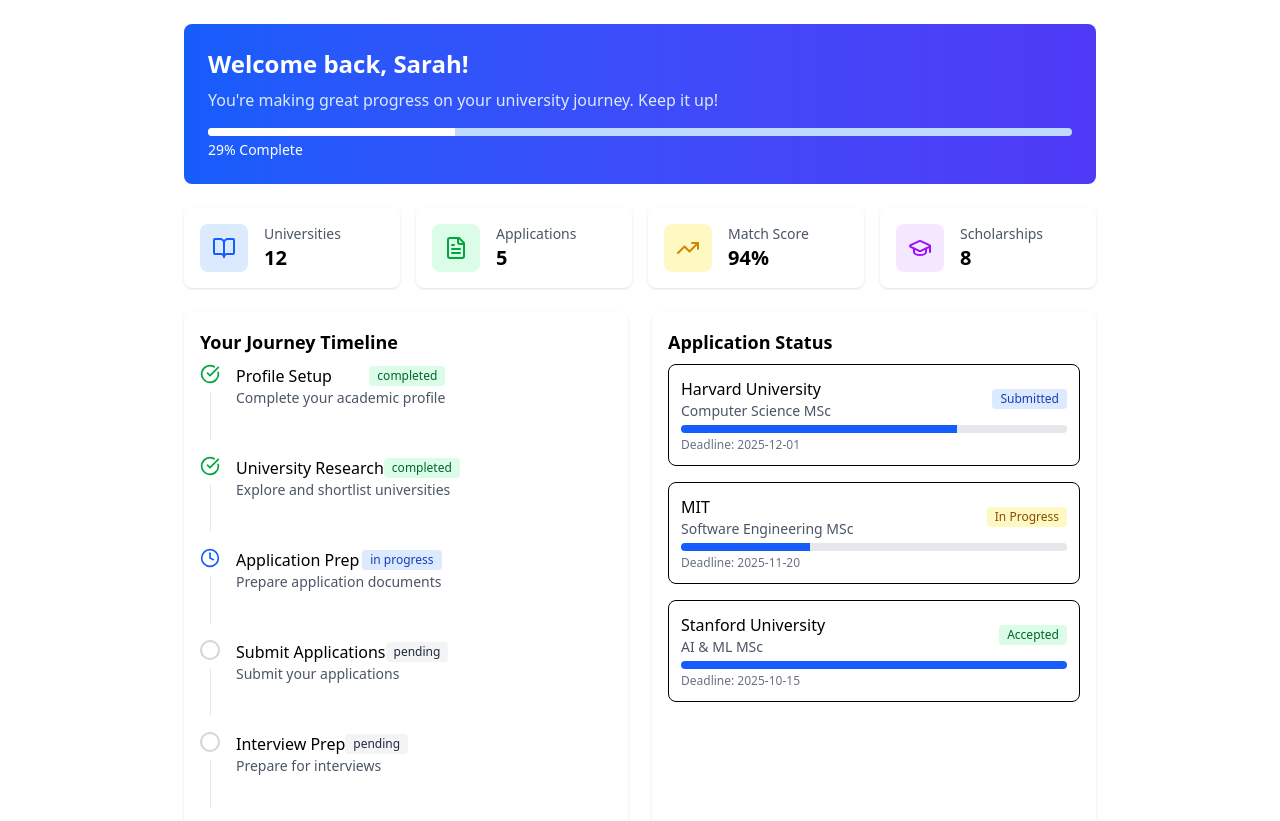
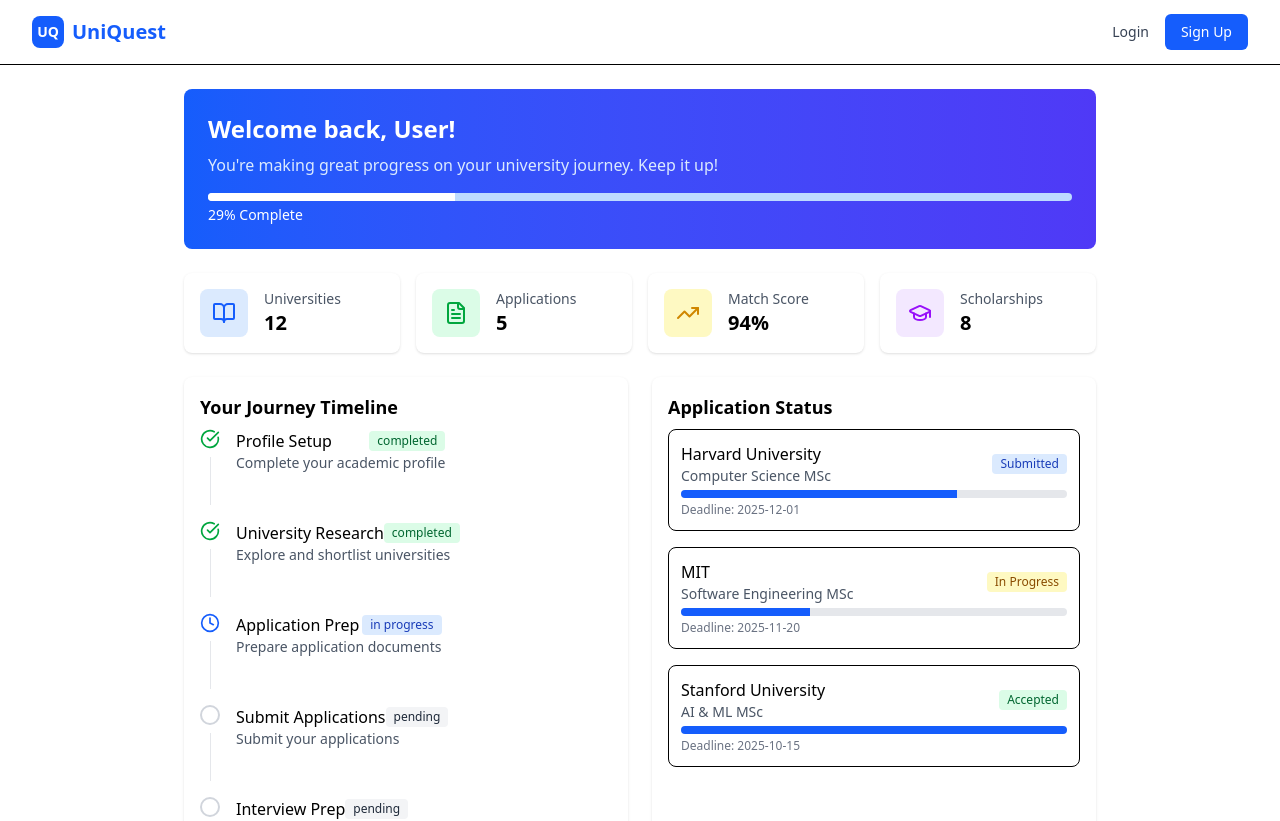
Before and after one commit to ShriyashParandkar23/UniQuest, a React (Vite) app in the folder frontend/: page /dashboard in a window 1280 px wide. Shown: the top 821 px of the page. Built offline with nearby package versions, Linux system fonts and the light colour scheme; no server answers.

Commit message:
Added header and footer to dashboard and made minor changes

```diff
--- a/frontend/pages/Dashboard.jsx
+++ b/frontend/pages/Dashboard.jsx
@@ -1,10 +1,25 @@
 import React from "react";
+import Header from '../components/Header';
+import { useUser, useClerk } from '@clerk/clerk-react'
+import { Link, useNavigate } from 'react-router-dom'
+import Footer from '../components/Footer';
 import {
   BookOpen, Calendar, Clock, CheckCircle, AlertCircle,
   TrendingUp, FileText, GraduationCap, Bell
 } from "lucide-react";
 
 export default function Dashboard() {
+  const { isLoaded, isSignedIn, user } = useUser()
+  const clerk = useClerk()
+  const navigate = useNavigate()
+
+  const displayName =
+    user?.firstName ||
+    user?.fullName ||
+    user?.primaryEmailAddress?.emailAddress ||
+    user?.emailAddresses?.[0]?.emailAddress ||
+    'User'
+
   // Dummy data
   const journeySteps = [
     { id: 1, title: 'Profile Setup', status: 'completed', description: 'Complete your academic profile' },
@@ -51,10 +66,12 @@ export default function Dashboard() {
   };
 
   return (
+    <>
+    <Header />
     <div className="space-y-6 p-6 mx-40">
       {/* Welcome Section */}
       <div className="bg-gradient-to-r from-blue-600 to-indigo-600 rounded-lg p-6 text-white">
-        <h1 className="text-2xl font-bold mb-2">Welcome back, Sarah!</h1>
+        <h1 className="text-2xl font-bold mb-2">Welcome back, {displayName}!</h1>
         <p className="text-blue-100 mb-4">You're making great progress on your university journey. Keep it up!</p>
         <div className="w-full bg-blue-200 h-2 rounded-full overflow-hidden">
           <div className="bg-white h-2" style={{ width: `${overallProgress}%` }} />
@@ -176,5 +193,7 @@ export default function Dashboard() {
         </div>
       </div>
     </div>
+    <Footer/>
+    </>
   );
 }
```
